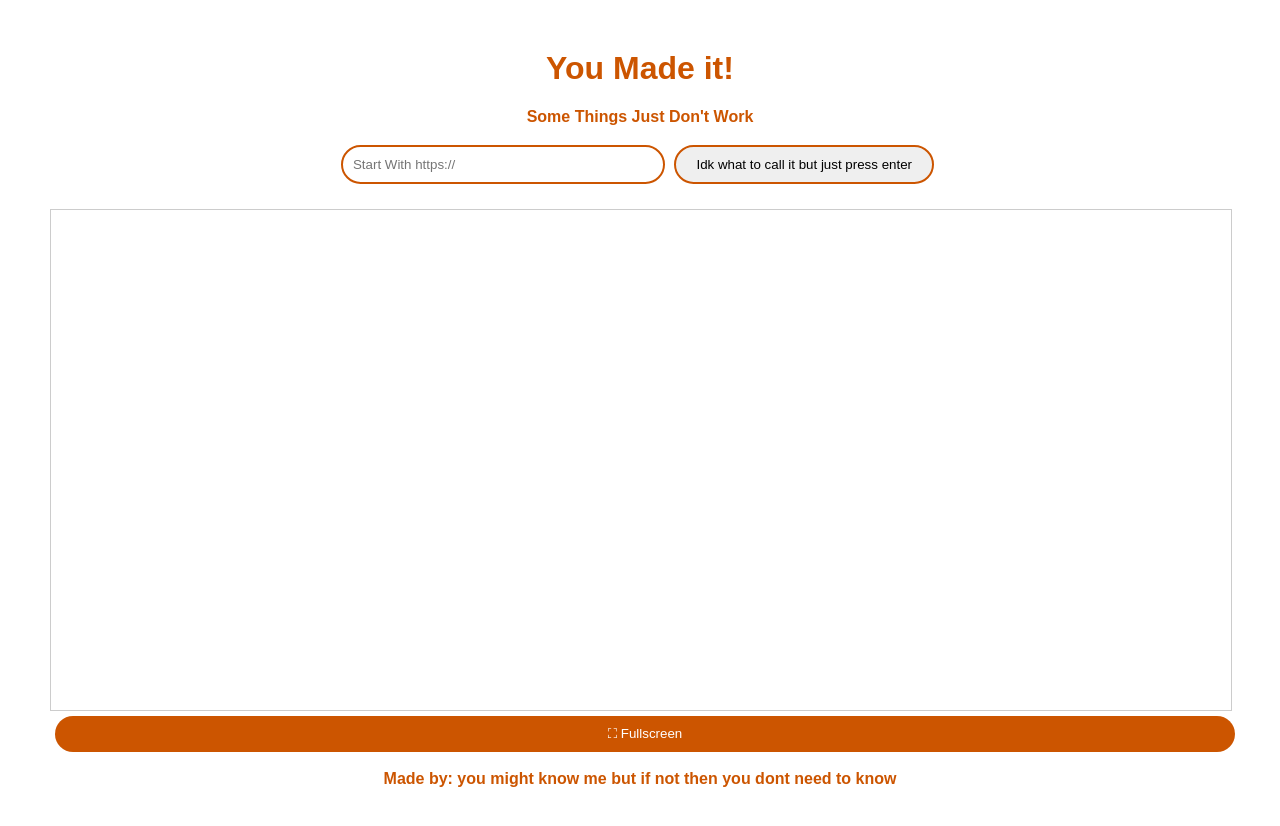
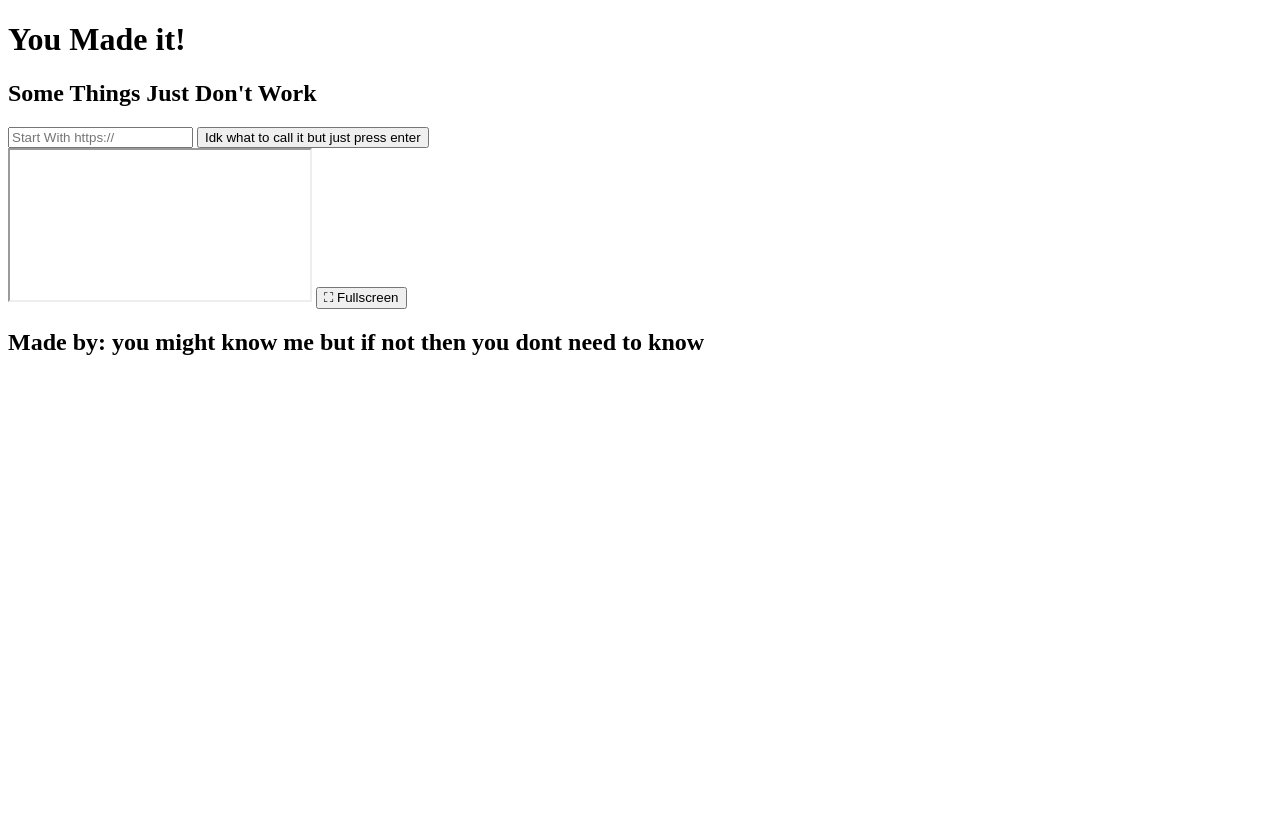
Before and after one commit to Carrot-King700/Carrot-King700, a plain HTML site: page pro.html in a window 1280 px wide. After the commit the page ends 800 px from the top, so only its background shows below. Drawn offline with Linux system fonts and the light colour scheme.

Commit message:
get rid of style

```diff
--- a/pro.html
+++ b/pro.html
@@ -4,35 +4,6 @@
     <meta charset="UTF-8">
     <meta name="viewport" content="width=device-width, initial-scale=1.0">
     <title>Scientific Calculator</title>
-    <style>
-        body { font-family: Arial, sans-serif; text-align: center; margin: 50px;}
-        input { width: 300px; padding: 10px; border-radius: 25px; border-style: solid; border-color: #c50;}
-        button { padding: 10px 20px; cursor: pointer; margin: 5px; border-radius: 25px; border-style: solid; border-color: #c50;}
-        #iframeContainer { position: relative; display: inline-block; width: 100%; }
-        iframe { width: 100%; height: 500px; border: 1px solid #ccc; margin-top: 20px; display: block; }
-        h1 {
-            color: #c50;
-            text-align: center;
-            font-size: xx-large;
-        }
-        h2 {
-            color: #c50;
-            text-align: center;
-            font-size: medium;
-        }
-        .fullscreen-btn {
-            display: block;
-            width: 100%;
-            padding: 10px;
-            background: #c50;
-            color: white;
-            border: none;
-            cursor: pointer;
-            margin-top: 5px;
-            border-radius: 25px;
-            text-align: center;
-        }
-    </style>
 </head>
 <body>
 
```
